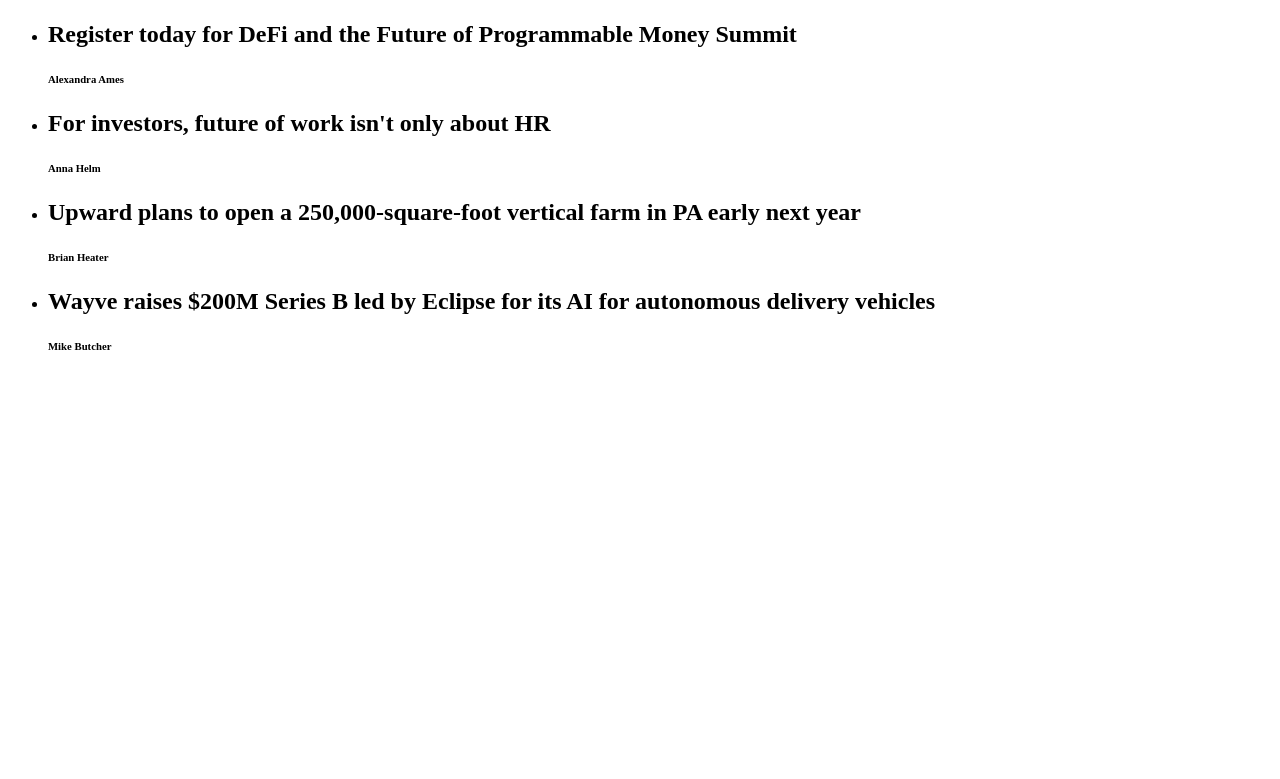
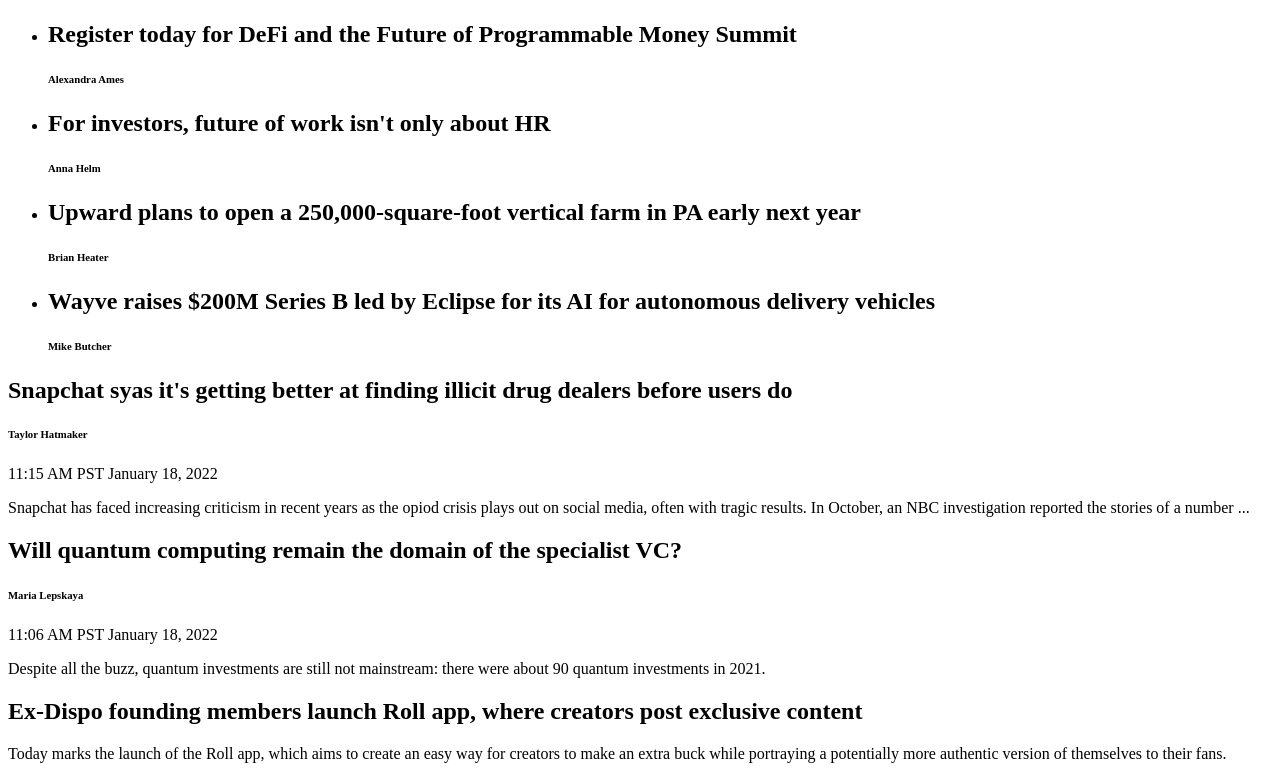
Before and after one commit to moisesg526/techcrunch, a plain HTML site: page index.html in a window 1280 px wide. Shown: the part 650-1429 px from the top of the page. Before the commit the page ends 1027 px from the top, so only its background shows below. Drawn offline with Linux system fonts and the light colour scheme.

Commit message:
Added sections which contain articles snipets

```diff
--- a/index.html
+++ b/index.html
@@ -60,5 +60,38 @@
         </li>
       </ul>
     </section>
+    <section>
+      <h2>
+        Snapchat syas it's getting better at finding illicit drug dealers before
+        users do
+      </h2>
+      <h6>Taylor Hatmaker</h6>
+      <span>11:15 AM PST January 18, 2022</span>
+      <p>
+        Snapchat has faced increasing criticism in recent years as the opiod
+        crisis plays out on social media, often with tragic results. In October,
+        an NBC investigation reported the stories of a number ...
+      </p>
+    </section>
+    <section>
+      <h2>Will quantum computing remain the domain of the specialist VC?</h2>
+      <h6>Maria Lepskaya</h6>
+      <span>11:06 AM PST January 18, 2022</span>
+      <p>
+        Despite all the buzz, quantum investments are still not mainstream:
+        there were about 90 quantum investments in 2021.
+      </p>
+    </section>
+    <section>
+      <h2>
+        Ex-Dispo founding members launch Roll app, where creators post exclusive
+        content
+      </h2>
+      <p>
+        Today marks the launch of the Roll app, which aims to create an easy way
+        for creators to make an extra buck while portraying a potentially more
+        authentic version of themselves to their fans.
+      </p>
+    </section>
   </body>
 </html>
```
